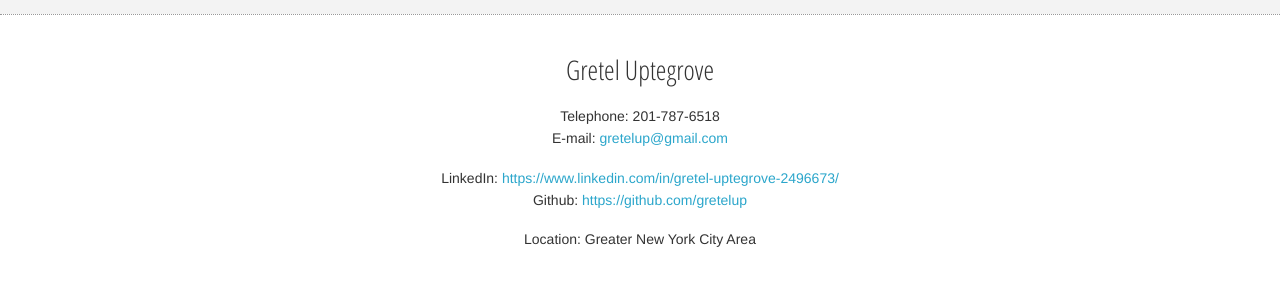
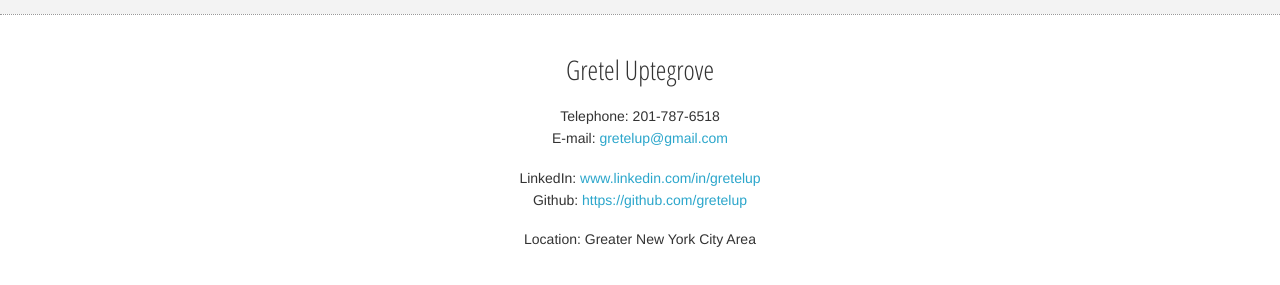
Before and after one commit to gretelup/gretelup.github.io, a plain HTML site: page contact.html in a window 1280 px wide. Shown: the part 173-458 px from the top of the page. Drawn offline with Linux system fonts and the light colour scheme; a web font is replaced by a local one.

Commit message:
updated contact

```diff
--- a/contact.html
+++ b/contact.html
@@ -66,7 +66,7 @@
     <div class="row">
 
         <p>
-          LinkedIn: <a href="https://www.linkedin.com/in/gretel-uptegrove-2496673/">https://www.linkedin.com/in/gretel-uptegrove-2496673/</a><br>
+          LinkedIn: <a href="www.linkedin.com/in/gretelup">www.linkedin.com/in/gretelup</a><br>
           Github: <a href="https://github.com/gretelup">https://github.com/gretelup</a>
         </p>
 
```
